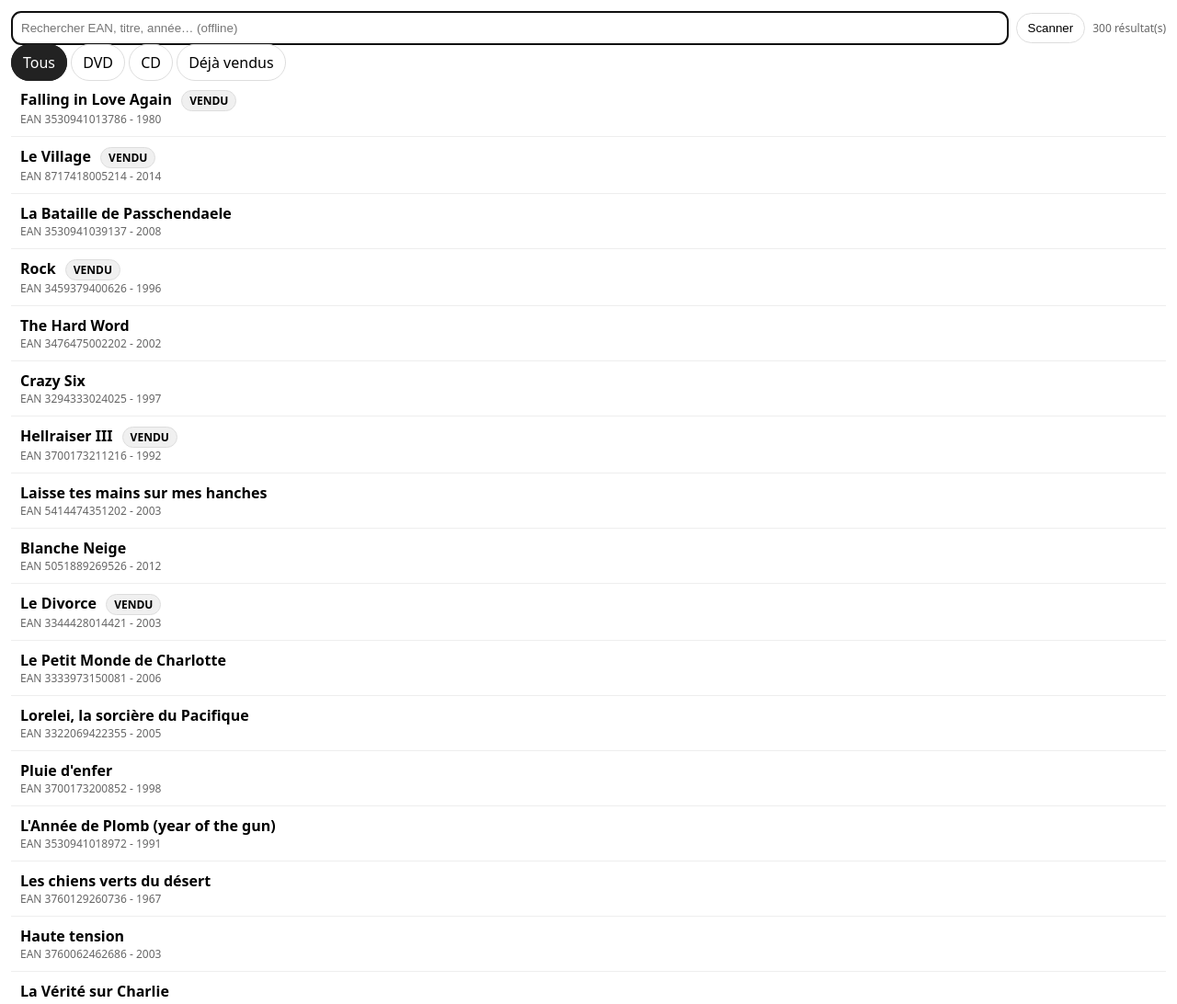
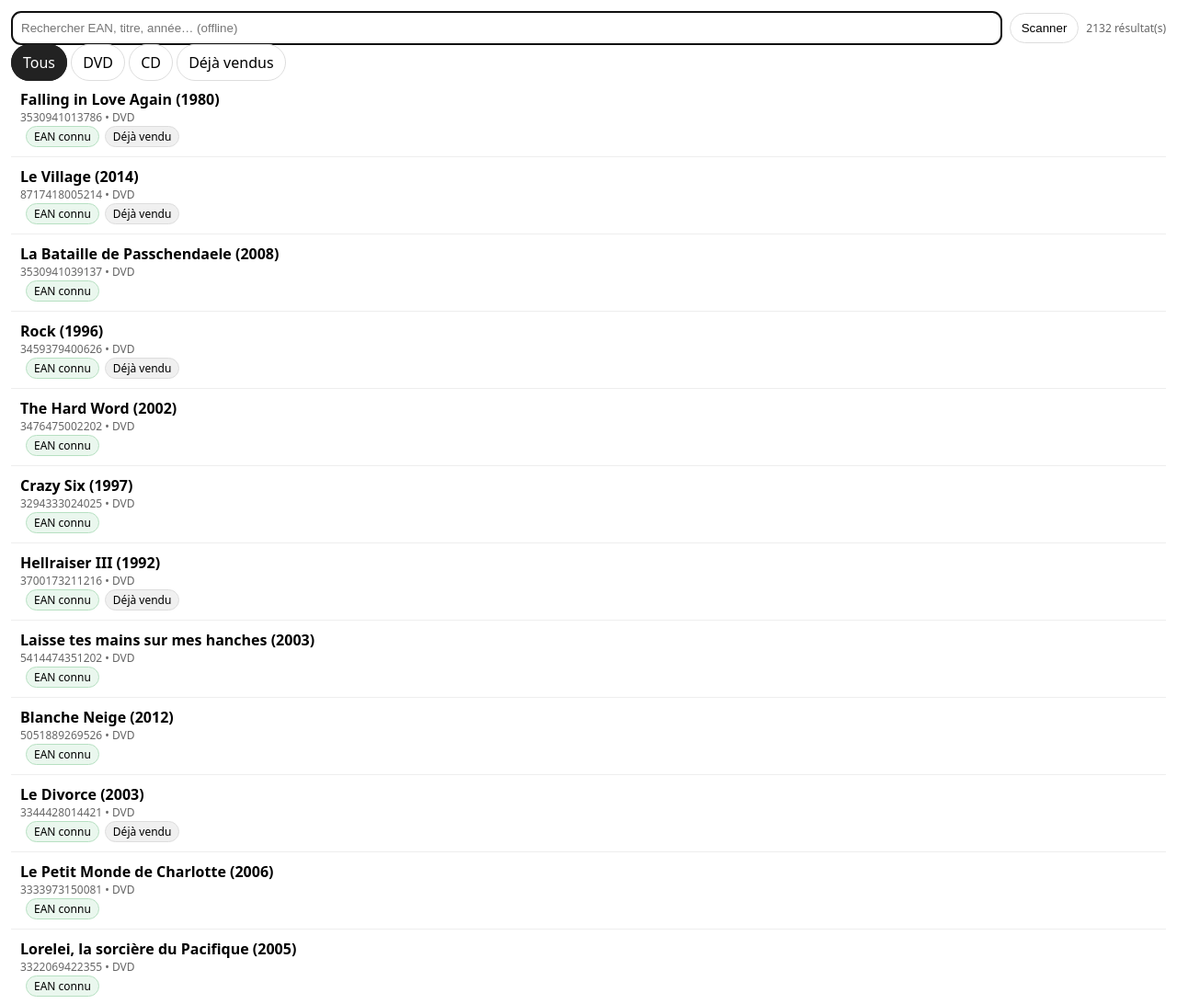
Before and after one commit to bidou-neo/anti-doublon, a plain HTML site: page index.html in a window 1280 px wide. Shown: the top 1092 px of the page at 92% size. Drawn offline with Linux system fonts and the light colour scheme.

Commit message:
Add files via upload

```diff
--- a/index.html
+++ b/index.html
@@ -58,65 +58,51 @@
       render();
     }));
 
-    function norm(s) {
-      return (s||'').toLowerCase()
-        .replace(/\(.*?\)|\[.*?\]/g,'')
-        .replace(/édition.*|collector.*|coffret.*/g,'')
-        .replace(/[^a-z0-9]+/g,' ')
-        .trim();
-    }
+    function render() {
+      const term = q.value.trim().toLowerCase();
+      let arr = DATA;
+      if (mode === 'dvd') arr = arr.filter(r => (r.type||'').toUpperCase().includes('DVD'));
+      if (mode === 'cd') arr = arr.filter(r => (r.type||'').toUpperCase().includes('CD'));
+      if (mode === 'sold') arr = arr.filter(r => r.sold === '✔');
 
-    function matchMode(it) {
-      if (mode==='all') return true;
-      if (mode==='dvd') return (it.type||'').toUpperCase()==='DVD';
-      if (mode==='cd')  return (it.type||'').toUpperCase()==='CD';
-      if (mode==='sold') return it.sold==='✔';
-      return true;
-    }
-
-    function score(item, terms) {
-      if (terms.length===1 && /^\d+$/.test(terms[0])) {
-        if ((item.ean||'')===terms[0]) return 1000;
-      }
-      let s=0;
-      const tnorm=item.titleNorm||'';
-      for(const t of terms){
-        if (tnorm.includes(t)) s+=5;
-        if ((item.year||'')===t) s+=3;
-      }
-      if (s>0 && terms.includes(item.year||'')) s+=2;
-      if (s>0 && terms.some(t=>t.length>=4 && (item.ean||'').includes(t))) s+=2;
-      return s;
-    }
-
-    function render() {
-      const raw = q.value.trim();
-      const terms = raw ? raw.toLowerCase().split(/\s+/).map(x=>x.trim()) : [];
-      let arr = DATA.filter(matchMode);
-      if (terms.length) {
-        arr = arr.map(it => [score(it, terms), it]).filter(x=>x[0]>0 || (terms.length===1 && (it=>it.ean===terms[0])(it=x[1])));
-        arr.sort((a,b)=>b[0]-a[0]); arr = arr.map(x=>x[1]);
-      } else {
-        arr = arr.slice(0,300);
+      if (term) {
+        arr = arr.filter(r => {
+          const hay = (r.ean + ' ' + r.title + ' ' + r.titleNorm + ' ' + r.year + ' ' + r.edition).toLowerCase();
+          return hay.includes(term);
+        });
       }
 
       res.innerHTML = '';
-      const exactEAN = (raw && /^\d+$/.test(raw)) ? raw : null;
+      arr.forEach(r => {
+        const row = document.createElement('div');
+        row.className = 'row';
+        const title = document.createElement('div');
+        title.className = 'title';
+        title.textContent = (r.title || '(sans titre)') + (r.year ? ' ('+r.year+')' : '');
+        const meta = document.createElement('div');
+        meta.className = 'muted';
+        meta.textContent = [r.ean, r.edition, r.type].filter(Boolean).join(' • ');
 
-      for (const it of arr) {
-        const isExact = exactEAN && it.ean===exactEAN;
-        const badge = isExact ? '<span class="badge ok">Doublon exact (EAN)</span>'
-                    : (terms.length ? '<span class="badge warn">Proche</span>' : '');
-        const sold = it.sold==='✔' ? '<span class="badge sold">VENDU</span>' : '';
-        const meta = [it.year, it.edition].filter(Boolean).join(' · ');
-        const ean = it.ean ? 'EAN '+it.ean : '';
-        res.insertAdjacentHTML('beforeend',
-          `<div class="row">
-             <div class="title">${it.title || '(titre manquant)'} ${badge} ${sold}</div>
-             <div class="muted">${[ean, meta].filter(Boolean).join(' - ')}</div>
-           </div>`);
-      }
-      count.textContent = (arr.length ? arr.length+' résultat(s)' : 'Aucun résultat');
+        const badges = document.createElement('div');
+        if (r.ean && EANS.has(r.ean)) {
+          const b = document.createElement('span');
+          b.className = 'badge ok';
+          b.textContent = 'EAN connu';
+          badges.appendChild(b);
+        }
+        if (r.sold === '✔') {
+          const b = document.createElement('span');
+          b.className = 'badge sold';
+          b.textContent = 'Déjà vendu';
+          badges.appendChild(b);
+        }
+
+        row.appendChild(title);
+        row.appendChild(meta);
+        row.appendChild(badges);
+        res.appendChild(row);
+      });
+      count.textContent = arr.length ? (arr.length+' résultat(s)') : 'Aucun résultat';
     }
     render();
 
@@ -127,7 +113,7 @@
     btnScan.addEventListener('click', async () => {
       if (!('BarcodeDetector' in window)) {
         alert("Le scan natif n'est pas supporté sur ce navigateur. Saisis l'EAN dans la barre de recherche.");
-            return;
+        return;
       }
       if (scanning) {
         scanning=false; if(stream) stream.getTracks().forEach(t=>t.stop()); preview.style.display='none'; return;
--- a/service-worker.js
+++ b/service-worker.js
@@ -1,4 +1,4 @@
-const CACHE='anti-doublon-v1';
+const CACHE='anti-doublon-20251115090311';
     const ASSETS=['./','./index.html','./manifest.webmanifest'];
     self.addEventListener('install',e=>{
       e.waitUntil(caches.open(CACHE).then(c=>c.addAll(ASSETS)));
```
